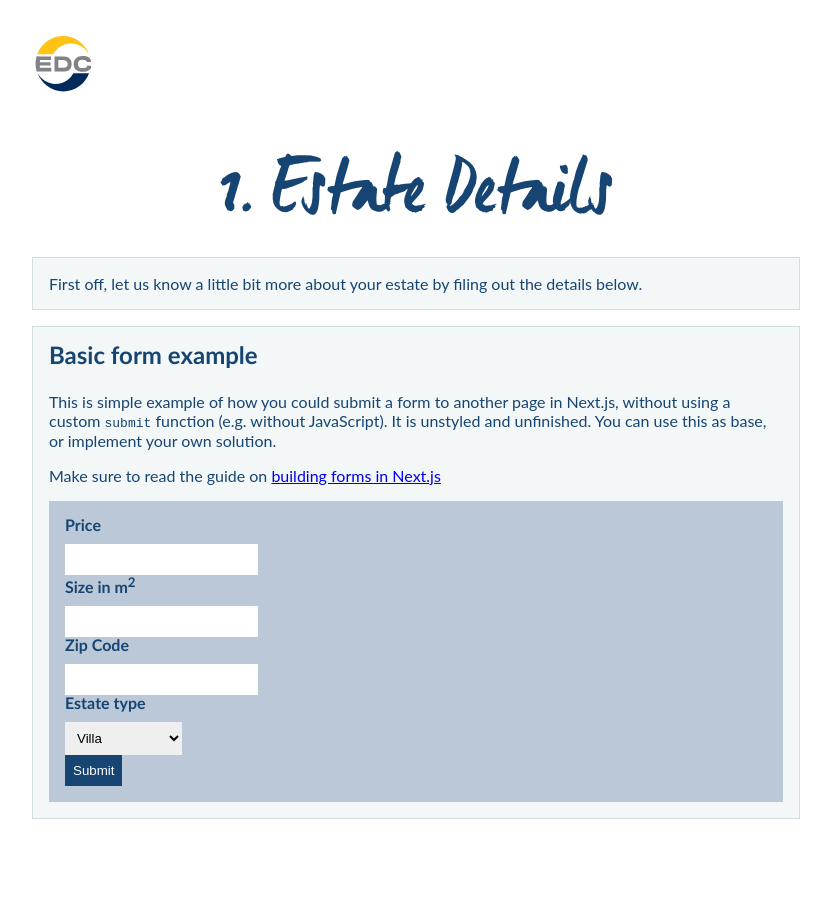
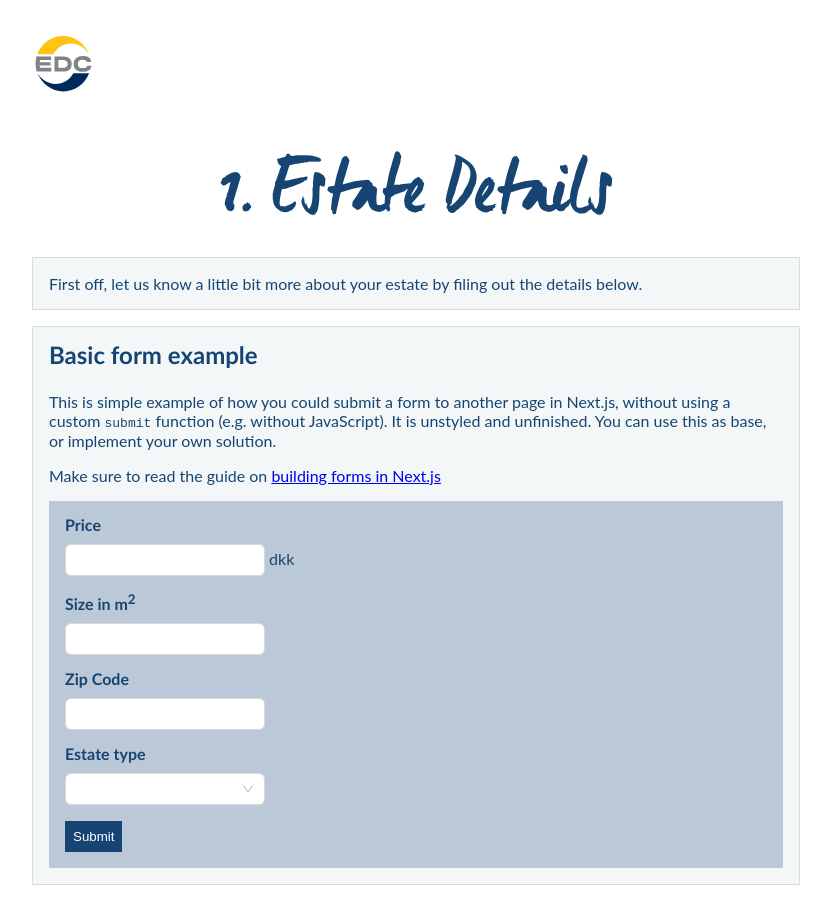
Before and after one commit to TobiasRoland123/charlie-tango-case, a Next.js app: page /estatedetails in a window 1280 px wide. Shown: the whole page, without its empty margins (224-1055 px from the left). Before the commit the page ends 835 px from the top, so only its background shows below. Built offline with nearby package versions, Linux system fonts and the light colour scheme; a web font is replaced by a local one.

Commit message:
Got form to work. A little? Might need some edits

```diff
--- a/package.json
+++ b/package.json
@@ -13,6 +13,7 @@
   },
   "dependencies": {
     "@faker-js/faker": "^7.6.0",
+    "antd": "^5.4.5",
     "next": "13.3.0",
     "react": "18.2.0",
     "react-dom": "18.2.0"
--- a/src/pages/Home.module.css
+++ b/src/pages/Home.module.css
@@ -23,17 +23,20 @@
 .form {
   background-color: var(--dusty-blue-lighter);
   padding: 1rem;
+  display: flex;
+  flex-direction: column;
+  gap: 1em;
+}
+
+.form button {
+  max-width: fit-content;
+  padding: 0.5rem;
 }
 
 .label {
   margin-bottom: 0.5rem;
   font-weight: 700;
   display: block;
-}
-
-.form input,
-.form select {
-  padding: 0.5rem;
 }
 
 .button {
@@ -45,3 +48,7 @@
 .button:hover {
   background: var(--hover);
 }
+
+.formInput {
+  width: 200px;
+}
--- a/src/pages/estatedetails.js
+++ b/src/pages/estatedetails.js
@@ -2,8 +2,54 @@ import Head from "next/head";
 import Anchor from "@/components/Header/Anchor";
 import styles from "./Home.module.css";
 import { estateTypes } from "@/data/estateTypes";
+import { InputNumber, Select } from "antd";
+import { useState } from "react";
 
 export default function EstateDetails() {
+  const [price, setPrice] = useState("");
+  const [size, setSize] = useState("");
+  const [zip, setZip] = useState("");
+  const [estateType, setEstateType] = useState("");
+
+  const priceChanged = (e) => {
+    console.log(e);
+    setPrice(e);
+  };
+
+  const sizeChanged = (e) => {
+    console.log(e);
+    setSize(e);
+  };
+
+  const zipChanged = (e) => {
+    console.log(e);
+    setZip(e);
+  };
+  const estateChanged = (e) => {
+    console.log(e);
+    console.log(estateTypes.length);
+    for (let i = 0; i < estateTypes.length; i++) {
+      if (e === estateTypes[i].name) {
+        console.log(
+          `i: ${i}, Estate type: ${estateTypes[i].name}, id: ${estateTypes[i].id}`
+        );
+        setEstateType(estateTypes[i].id);
+      }
+    }
+    // Loop setEstate med estateTypes for at finde id.
+  };
+
+  function onSubmit(e) {
+    e.preventDefault();
+    let estateDetails = {
+      price: price,
+      size: size,
+      zip: zip,
+      estatetype: estateType,
+    };
+
+    console.log(estateDetails);
+  }
   return (
     <>
       <Head>
@@ -35,32 +81,61 @@ export default function EstateDetails() {
             </a>
           </p>
           {/* Hvis der er Ændringer på denne side, skal vores gererede Object med de producerede værdier slettes. */}
-          <form action="/buyers" method="GET" className={styles.form}>
+          <form
+            onSubmit={onSubmit}
+            action=""
+            method="GET"
+            className={styles.form}
+          >
             <label>
               <span className={styles.label}>Price</span>
-              <input name="price" type="number" required />
+              <InputNumber
+                className={styles.formInput}
+                type="number"
+                onChange={priceChanged}
+                name="price"
+                value={price}
+                required
+              />{" "}
+              <span>dkk</span>
             </label>
             <label>
               <span className={styles.label}>
                 Size in m<sup>2</sup>
               </span>
-              <input name="size" type="number" required />
+              <InputNumber
+                className={styles.formInput}
+                name="size"
+                type="number"
+                onChange={sizeChanged}
+                value={size}
+                required
+              />
             </label>
             <label>
               <span className={styles.label}>Zip Code</span>
-              <input name="zipCode" type="number" maxLength={4} required />
+              <InputNumber
+                className={styles.formInput}
+                name="zipCode"
+                type="number"
+                onChange={zipChanged}
+                value={zip}
+                required
+              />
             </label>
             <label>
               <span className={styles.label}>Estate type</span>
-              <select>
+              <Select className={styles.formInput} onChange={estateChanged}>
                 {estateTypes.map((estate) => (
-                  <option key={estate.name} id={estate.id}>
+                  <Select.Option key={estate.name} id={estate.id}>
                     {estate.name}
-                  </option>
+                  </Select.Option>
                 ))}
-              </select>
+              </Select>
             </label>
-            <button className={styles.button}>Submit</button>
+            <button type="submit" className={styles.button}>
+              Submit
+            </button>
           </form>
         </div>
       </div>
```
Also changed, not shown: 1 other file (tests, documents, lock files or other folders).
